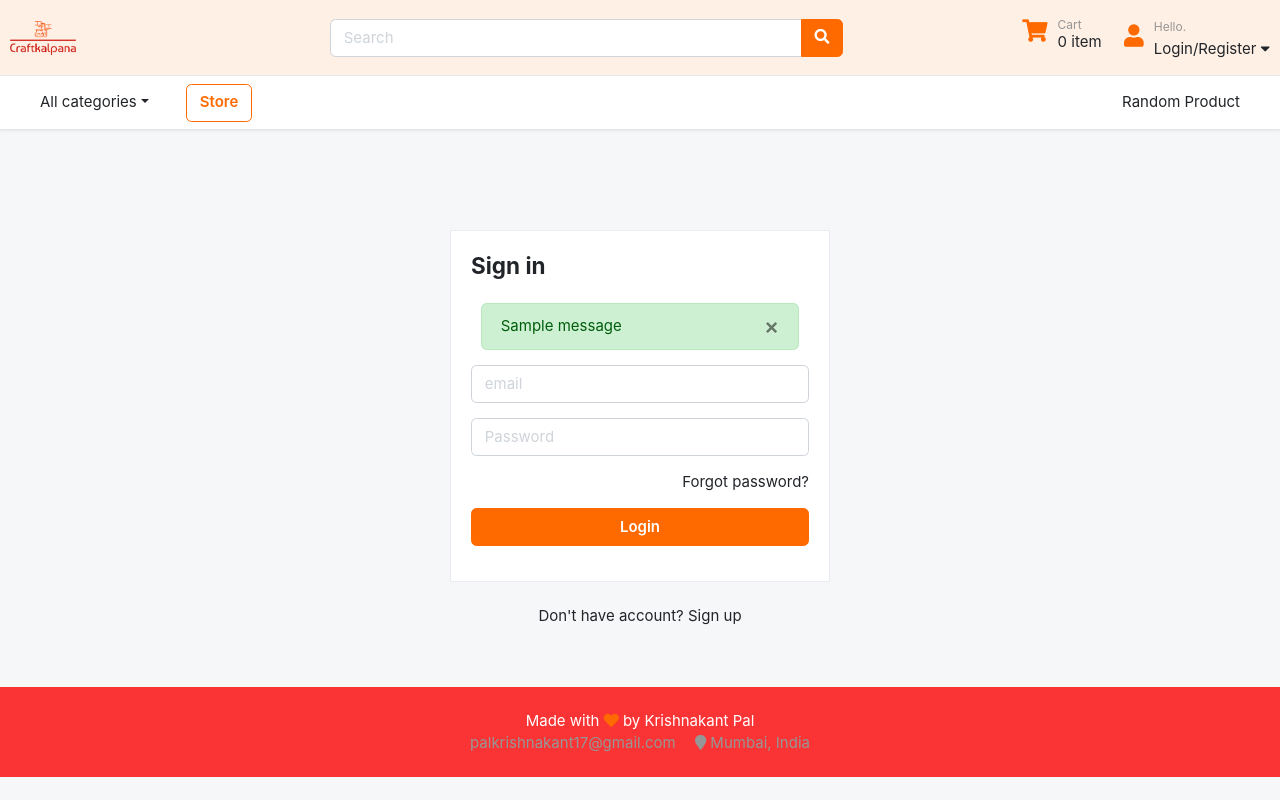
After one commit to Krishnakant-Pal/Craftkalpana, a Django app: page /accounts/login/ in a window 1280 px wide. The commit adds this page. Run offline with Django 5.2, Linux system fonts and the light colour scheme; tables that the repository leaves empty hold one stand-in row (values such as "Sample post"); one stand-in notice (Sample message) is shown; some libraries are stand-ins or nearby versions; some web fonts are replaced.

Commit message:
add login, register, and logout functionality
- Implemented user login functionality with authentication
- Added user registration for new accounts
- Set up user logout to end sessions
- Included necessary forms and views for authentication flow

```diff
--- /dev/null
+++ b/accounts/urls.py
@@ -0,0 +1,10 @@
+from django.urls import path
+from . import views
+
+
+urlpatterns = [
+    path('register/', views.register, name='register'),
+    path('login/', views.login, name='login'),
+    path('logout/', views.logout, name='logout'),
+
+]
--- a/accounts/views.py
+++ b/accounts/views.py
@@ -1,3 +1,56 @@
-from django.shortcuts import render
+from django.shortcuts import render,redirect
+from .forms import RegistrationForm
+from .models import Account
+from django.contrib import messages, auth
+from django.contrib.auth.decorators import login_required
 
-# Create your views here.
+
+def register(request):
+    ''' Lets user register a new account'''
+    if request.method == 'POST':
+        form = RegistrationForm(request.POST)
+        if form.is_valid():
+            # Extract the data from the form
+            first_name = form.cleaned_data['first_name']
+            last_name = form.cleaned_data['last_name']
+            phone_number = form.cleaned_data['phone_number']
+            email = form.cleaned_data['email']
+            username = email.split("@")[0]
+            password = form.cleaned_data['password']
+
+            # Create a new user
+            user = Account.objects.create_user(first_name=first_name, last_name=last_name, email=email, username=username, password=password)
+            user.phone_number = phone_number
+            user.save()
+
+            # Success message to the user
+            messages.success(request, 'Registration successful')
+            return redirect('login')
+    else:
+        form = RegistrationForm()
+    context = {
+        'form' : form,
+    }
+    return  render(request, 'accounts/register.html',context)
+
+def login(request):
+    '''Lets user login with existing account and password'''
+    if request.method == 'POST':
+        email = request.POST['email']
+        password = request.POST['password']
+
+        user = auth.authenticate(email=email, password=password)
+
+        if user is not None:
+            auth.login(request,user)
+            return redirect('home')
+        else:
+            messages.error(request, 'Invalid login credentials')
+            return redirect('login')
+    return  render(request, 'accounts/login.html')
+
+@login_required(login_url = 'login')
+def logout(request):
+    auth.logout(request)
+    messages.success(request, 'Successfully logged out !!')
+    return redirect('login')
--- a/craftkalpana/urls.py
+++ b/craftkalpana/urls.py
@@ -9,4 +9,5 @@ urlpatterns = [
     path("",views.home,name="home"),
     path("store/",include("store.urls")),
     path("cart/",include("carts.urls")),
+    path("accounts/",include("accounts.urls")),
 ] + static (settings.MEDIA_URL,document_root=settings.MEDIA_ROOT)
--- /dev/null
+++ b/templates/accounts/login.html
@@ -0,0 +1,31 @@
+{% extends 'base.html' %}
+{% load static %}
+{% block content %}
+<!-- ============================ COMPONENT LOGIN   ================================= -->
+	<div class="card mx-auto" style="max-width: 380px; margin-top:100px;">
+      <div class="card-body">
+      <h4 class="card-title mb-4">Sign in</h4>
+      {% include 'includes\alearts.html' %}
+      <form action="{% url 'login' %}" method ="POST">
+        {% csrf_token %}
+          <div class="form-group">
+			 <input name="email" class="form-control" placeholder="email" type="text" required>
+          </div> <!-- form-group// -->
+          <div class="form-group">
+			<input name="password" class="form-control" placeholder="Password" type="password" required>
+          </div> <!-- form-group// -->
+
+          <div class="form-group">
+          	<a href="#" class="float-right">Forgot password?</a>
+            </div>  <!-- form-group form-check .// -->
+          <div class="form-group">
+              <button type="submit" class="btn btn-primary btn-block"> Login  </button>
+          </div> <!-- form-group// -->
+      </form>
+      </div> <!-- card-body.// -->
+    </div> <!-- card .// -->
+
+     <p class="text-center mt-4">Don't have account? <a href="{% url 'register' %}">Sign up</a></p>
+     <br><br>
+<!-- ============================ COMPONENT LOGIN  END.// ================================= -->
+{% endblock %}
--- /dev/null
+++ b/templates/includes/alearts.html
@@ -0,0 +1,11 @@
+{% if messages %}
+    {% for message in messages %}
+    <div id="message" class="container">
+    <div {% if message.tags %} class="alert alert-{{ message.tags }}"{% endif %} role="alert">
+      <button type="button" class="close" data-bs-dismiss="alert"><span aria-hidden="true">&times;</span></button>
+        {% if message.level == DEFAULT_MESSAGE_LEVELS.ERROR %}Error: {% endif %}
+        {{ message }}
+    </div>
+    </div>
+    {% endfor %}
+{% endif %}
--- a/templates/includes/navbar.html
+++ b/templates/includes/navbar.html
@@ -25,26 +25,43 @@
 			<div class="widget-header">
 				<a href="{% url 'cart' %}" class="ml-4 icontext">
 					<div class="icon"><i class="text-primary fa fa-lg fa-shopping-cart"></i></div>
-					<div class="text">
-						<small class="text-muted">Cart</small>
-						<div>{{cart_count}} item</div>
-					</div>
+						<div class="text">
+							<small class="text-muted">Cart</small>
+							<div>{{cart_count}} item</div>
+						</div>
 				</a>
 			</div> <!-- widget .// -->
+			{% if user.id %}
 			<div class="widget-header dropdown">
 				<a href="#" class="ml-4 icontext" data-bs-toggle="dropdown" data-offset="20,10">
 					<div class="icon"><i class="text-primary fa fa-lg fa-user"></i></div>
 					<div class="text">
 						<small class="text-muted">Hello.</small>
-						<div>Login <i class="fa fa-caret-down"></i></div>
+						<div>{{user.first_name}} <i class="fa fa-caret-down"></i></div>
 					</div>
 				</a>
 				<div class="dropdown-menu dropdown-menu-right">
-					<a class="dropdown-item" href="#">Profile setting</a>
+					<a class="dropdown-item" href="#">Dashboard</a>
 					<a class="dropdown-item" href="#">My orders</a>
 					<hr class="dropdown-divider">
-					<a class="dropdown-item" href="#">Log out</a>
+					<a class="dropdown-item" href="{% url 'logout' %}">Log out</a>
 				</div> <!--  dropdown-menu .// -->
+				{% else %}
+				<div class="widget-header dropdown"></div>
+					<a href="#" class="ml-4 icontext" data-bs-toggle="dropdown" data-offset="20,10">
+						<div class="icon"><i class="text-primary fa fa-lg fa-user"></i></div>
+						<div class="text">
+							<small class="text-muted">Hello.</small>
+							<div>Login/Register <i class="fa fa-caret-down"></i></div>
+						</div>
+					</a>
+					<div class="dropdown-menu dropdown-menu-right">
+						<a class="dropdown-item" href="{% url 'login' %}">Login</a>
+						<a class="dropdown-item" href="{% url 'register' %}">Register</a>
+					</div> <!-- dropdown-menu .// -->
+
+				{% endif %}
+				</div> <!-- widget-header dropdown.// -->
 			</div> <!-- widget  dropdown.// -->
 		</div>	<!-- widgets-wrap.// -->
 	</div> <!-- col.// -->
```
Also changed, not shown: accounts/forms.py (added, +26 -0 lines), craftkalpana/settings.py (+7 -0 lines), templates/accounts/register.html (added, +65 -0 lines).
